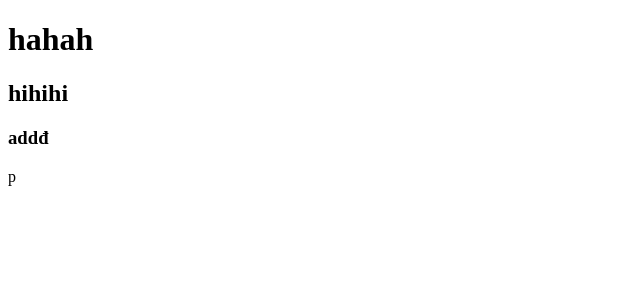
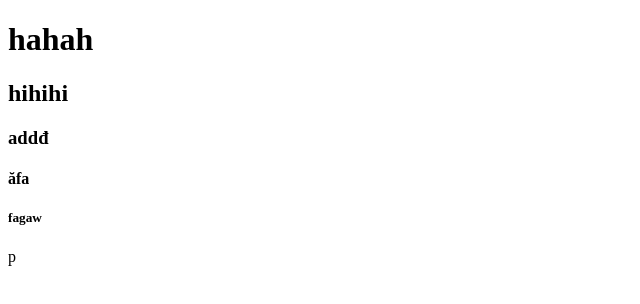
Before and after one commit to Newl6un/demoGit, a plain HTML site: page index.html in a window 1280 px wide. Shown: the full height of the page, 0-640 px from the left. Drawn offline with Linux system fonts and the light colour scheme.

Commit message:
add h3 h5

```diff
--- a/index.html
+++ b/index.html
@@ -9,6 +9,8 @@
     <h1>hahah</h1>
     <h2>hihihi</h2>
     <h3>addđ</h3>
+    <h4>ăfa</h4>
+    <h5>fagaw</h5>
   </body>
 </html>
 <p>p</p>
```
